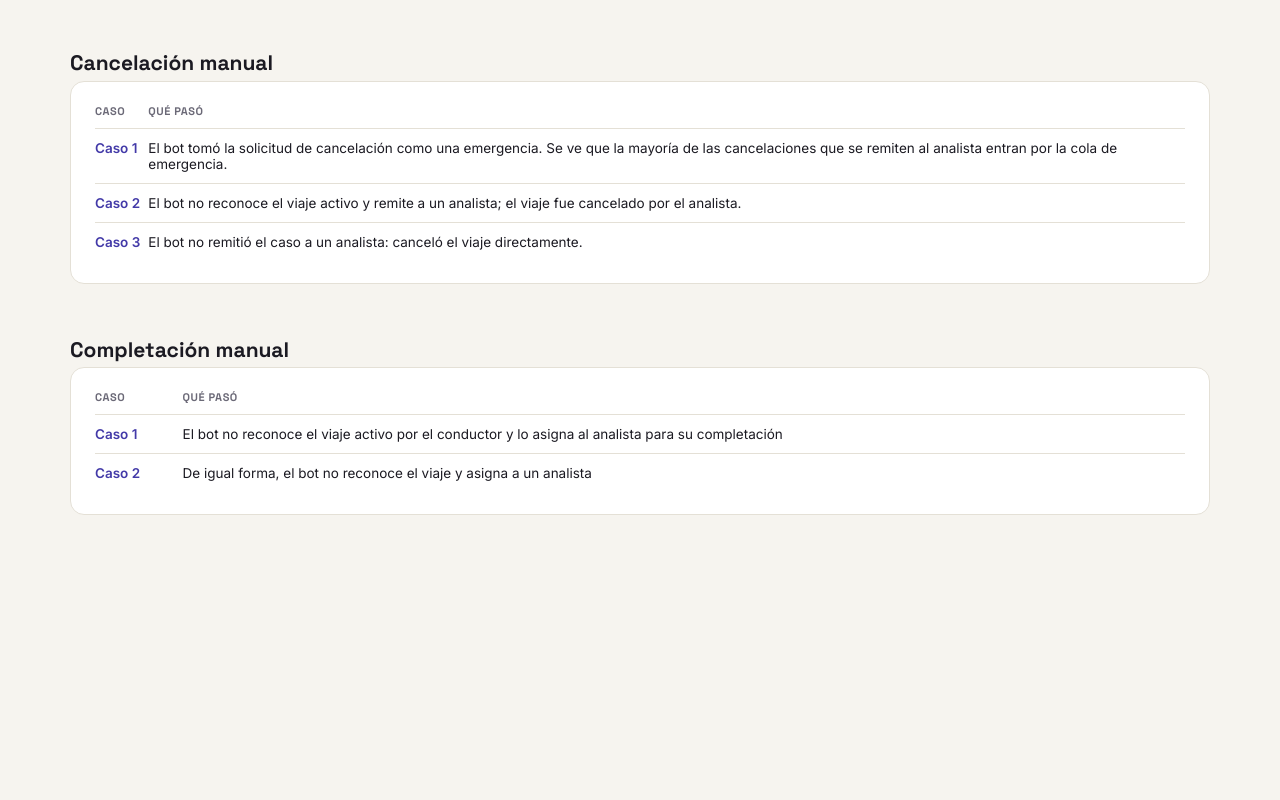
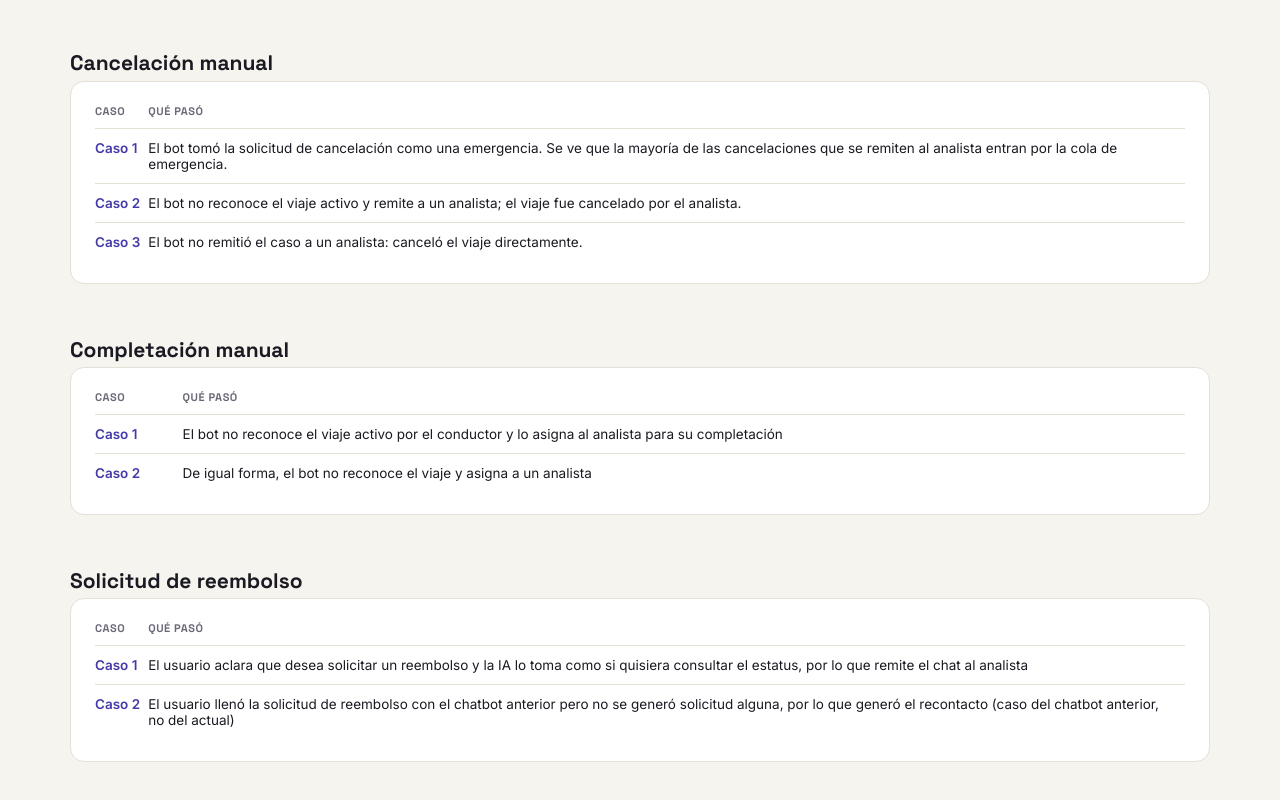
Before and after one commit to andresmolea/incidencias-cashea-canguro, a plain HTML site: page ticketmundo-morat/index.html in a window 1280 px wide. Shown: the part 2551-3351 px from the top of the page. Before the commit the page ends 3198 px from the top, so only its background shows below. Drawn offline with nearby package versions, Linux system fonts and the light colour scheme.

Commit message:
Add Solicitud de reembolso case section
Co-Authored-By: Claude Sonnet 5 <noreply@anthropic.com>

```diff
--- a/ticketmundo-morat/index.html
+++ b/ticketmundo-morat/index.html
@@ -186,6 +186,16 @@ table.tm-table tr:last-child td { border-bottom: none; }
     </div>
   </div>
 
+  <div class="tm-section">
+    <h2 class="tm-section-title">Solicitud de reembolso</h2>
+    <div class="tm-motivo-card">
+      <table class="tm-table" id="tm-table-reembolso">
+        <thead><tr><th>Caso</th><th>Qué pasó</th></tr></thead>
+        <tbody></tbody>
+      </table>
+    </div>
+  </div>
+
 </div>
 
 <script>
@@ -245,6 +255,10 @@ table.tm-table tr:last-child td { border-bottom: none; }
   var COMPLETACION_MANUAL_CASOS = [
     { chat_url: "https://yummy.kustomerapp.com/app/customers/67ded86af4552e1ec216697e/event/6afdad2ce48175f538c692fa", explicacion: "El bot no reconoce el viaje activo por el conductor y lo asigna al analista para su completación" },
     { chat_url: "https://yummy.kustomerapp.com/app/customers/6abe5c6bab44bfea4db871d7/event/6afd62583e312c12a0335be8", explicacion: "De igual forma, el bot no reconoce el viaje y asigna a un analista" }
+  ];
+  var REEMBOLSO_CASOS = [
+    { chat_url: "https://yummy.kustomerapp.com/app/customers/6a52f2e24e002f00b86928ca/event/6afdb9a75f4fb676614a243e", explicacion: "El usuario aclara que desea solicitar un reembolso y la IA lo toma como si quisiera consultar el estatus, por lo que remite el chat al analista" },
+    { chat_url: "https://yummy.kustomerapp.com/app/customers/64badac9e4a366e193ee4995/event/6afcdd9a3e312c12a02d42a9", explicacion: "El usuario llenó la solicitud de reembolso con el chatbot anterior pero no se generó solicitud alguna, por lo que generó el recontacto (caso del chatbot anterior, no del actual)" }
   ];
 
   function fmtInt(n) { return d3.format(",.0f")(n).replace(/,/g, "."); }
@@ -387,6 +401,7 @@ table.tm-table tr:last-child td { border-bottom: none; }
   renderCasosTable(CLEAR_DEVICE_CASOS, "#tm-table-clear-device");
   renderCasosTable(CANCELACION_MANUAL_CASOS, "#tm-table-cancelacion-manual");
   renderCasosTable(COMPLETACION_MANUAL_CASOS, "#tm-table-completacion-manual");
+  renderCasosTable(REEMBOLSO_CASOS, "#tm-table-reembolso");
 })();
 </script>
 </body>
```
